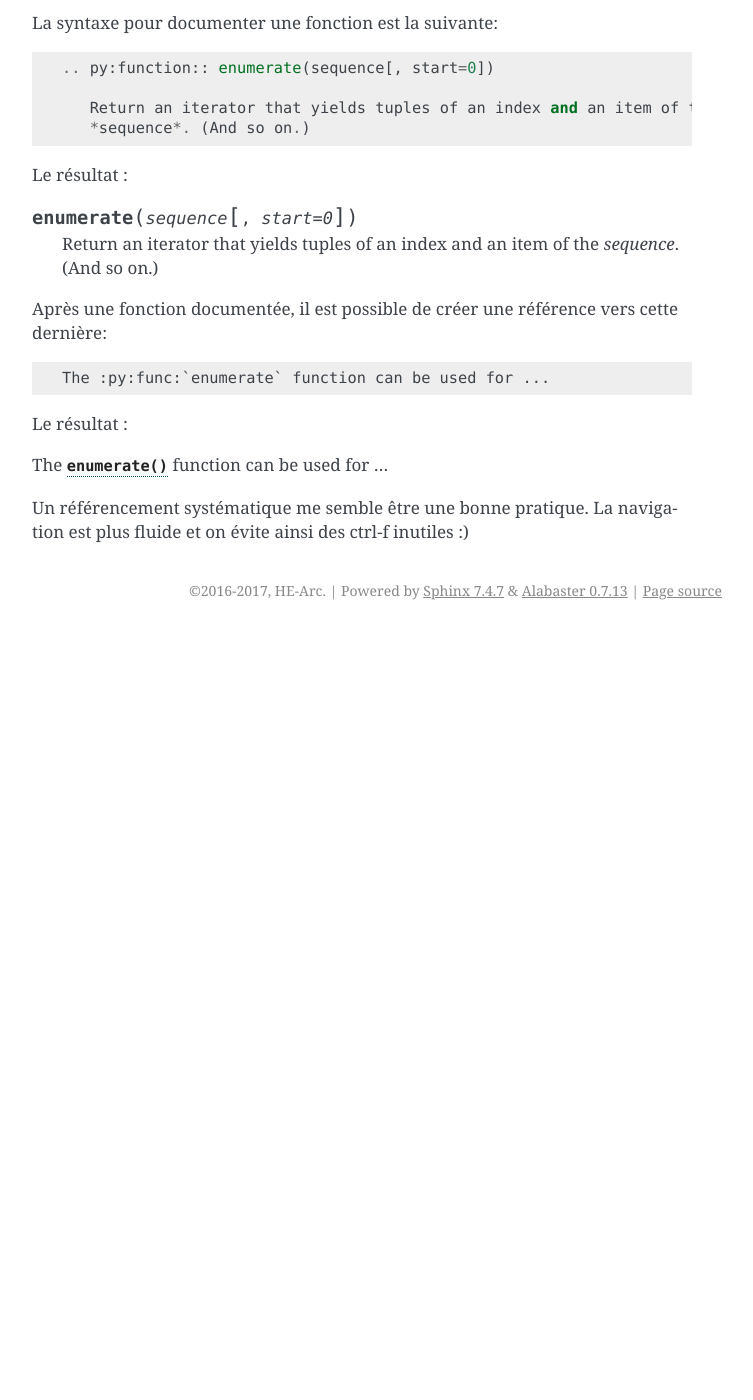
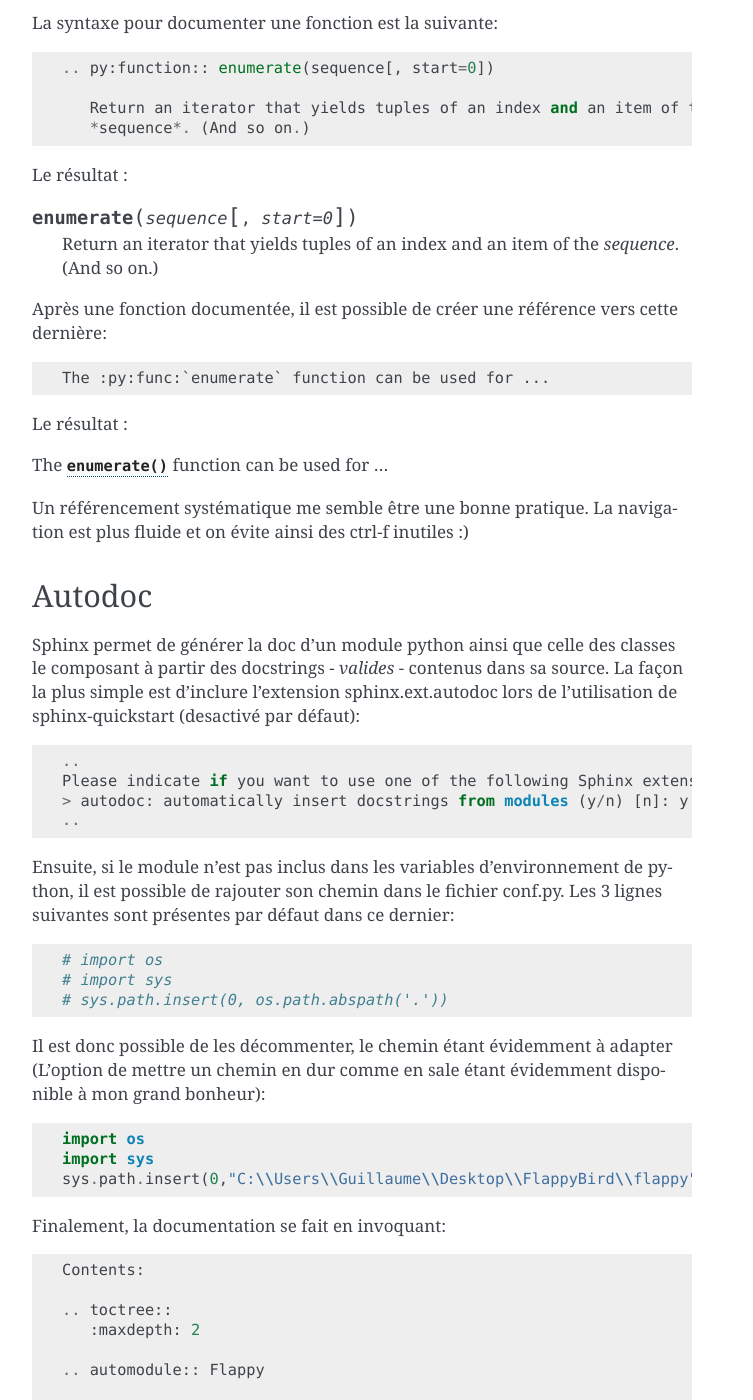
Before and after one commit to HE-Arc/livre-python, a Sphinx documentation site: the page built from source/sphinx/index.rst, in a window 1280 px wide and 1400 px high, scrolled down 1473 px. Shown: the whole window, without its empty margins (388-1141 px from the left). Built offline with Sphinx 7.4.7, drawn with Linux system fonts in a browser that asks for light colours; before the commit the page ends 2103 px from its top, so only the background shows below that; some of the changed text lies outside the part shown.

Commit message:
added autodoc section + beginned apidoc, hello travis

```diff
--- a/source/sphinx/index.rst
+++ b/source/sphinx/index.rst
@@ -82,3 +82,47 @@
 The :py:func:`enumerate` function can be used for ...
 
 Un référencement systématique me semble être une bonne pratique. La navigation est plus fluide et on évite ainsi des ctrl-f inutiles :)
+
+Autodoc
+-------
+
+Sphinx permet de générer la doc d'un module python ainsi que celle des classes le composant à partir des docstrings - *valides* - contenus dans sa source.
+La façon la plus simple est d'inclure l'extension sphinx.ext.autodoc lors de l'utilisation de sphinx-quickstart (desactivé par défaut)::
+
+    ..
+    Please indicate if you want to use one of the following Sphinx extensions:
+    > autodoc: automatically insert docstrings from modules (y/n) [n]: y
+    ..
+
+Ensuite, si le module n'est pas inclus dans les variables d'environnement de python, il est possible de rajouter son chemin dans le fichier conf.py.
+Les 3 lignes suivantes sont présentes par défaut dans ce dernier::
+
+    # import os
+    # import sys
+    # sys.path.insert(0, os.path.abspath('.'))
+
+Il est donc possible de les décommenter, le chemin étant évidemment à adapter (L'option de mettre un chemin en dur comme en sale étant évidemment disponible à mon grand bonheur)::
+
+    import os
+    import sys
+    sys.path.insert(0,"C:\\Users\\Guillaume\\Desktop\\FlappyBird\\flappy")
+
+Finalement, la documentation se fait en invoquant::
+
+    Contents:
+
+    .. toctree::
+       :maxdepth: 2
+
+    .. automodule:: Flappy
+
+    .. autoclass:: Bird
+        :members:
+
+    .. autoclass:: Pipe
+        :members:
+
+Ainsi, lors de la compilation avec sphinx-build, Sphinx extraira les docstrings des classes concernées, générant ainsi une doc automatique.
+Néanmoins, cette méthode comporte un soucis évident : on doit quand même inclure tous les modules et classes manuellement, et ça c'est tout pourri.
+
+Heureusement, un utilisateur a créé un script remédiant à ce soucis : il s'agit d'apidoc.
```
